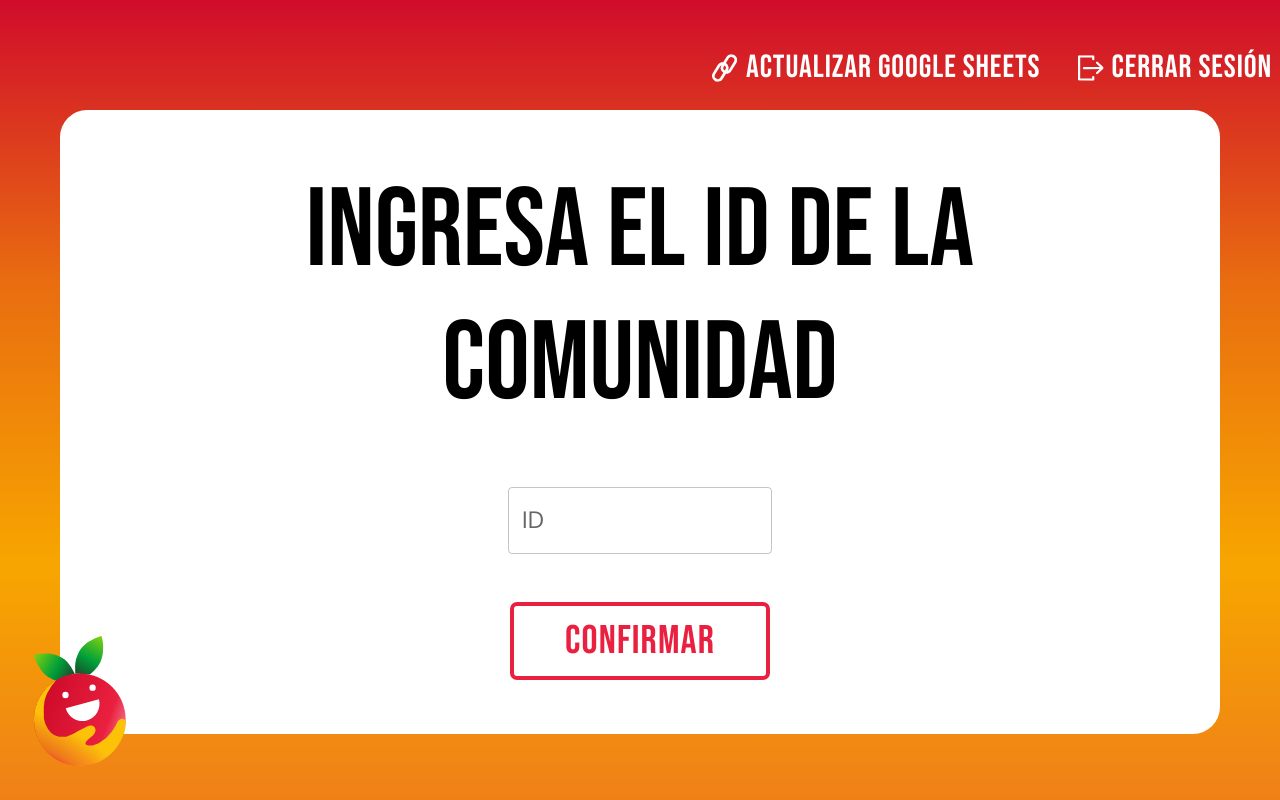
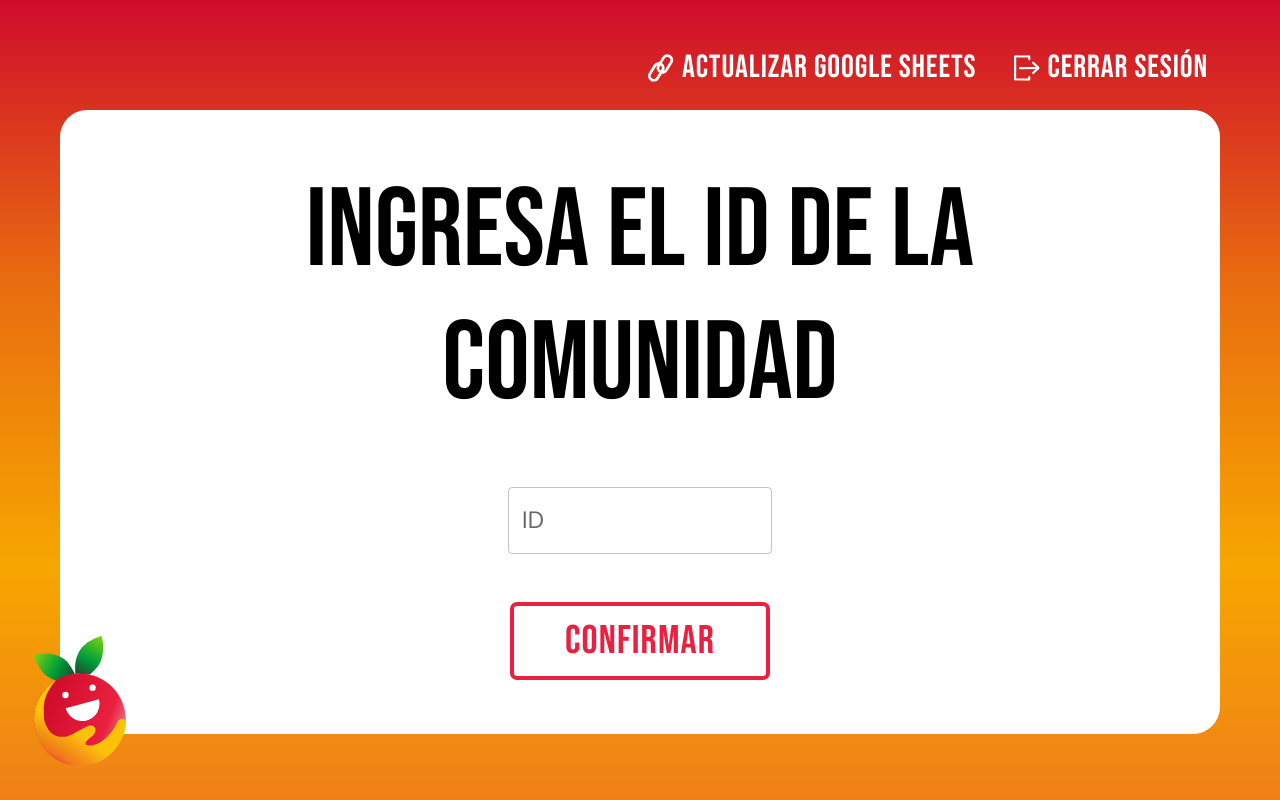
Before and after one commit to mflamenco/sistema-BAMX, a React (Create React App) app: page /registrar-comunidad in a window 1280 px wide. Built offline with nearby package versions, Linux system fonts and the light colour scheme; sample sign-in values are in the browser's storage; what @fluentui/react would draw is missing.

Commit message:
style button bar fix

```diff
--- a/src/Components/RegisterCommunity/RegisterCommunity.css
+++ b/src/Components/RegisterCommunity/RegisterCommunity.css
@@ -8,11 +8,11 @@
   position: absolute;
 }
 
-.Button-container {
+.Button-container-r {
   display: flex;
   flex-direction: row;
   align-items: center;
-  width: 90vw;
+  width: 90%;
   gap: 2vw;
   justify-content: flex-end;
   padding-bottom: 1vh;
--- a/src/Components/RegisterCommunity/RegisterCommunity.tsx
+++ b/src/Components/RegisterCommunity/RegisterCommunity.tsx
@@ -251,7 +251,7 @@ function RegisterCommunity() {
   return (
     <ThemeProvider theme={theme}>
       <div className="Register-root-container" >
-        <div className="Button-container">
+        <div className="Button-container-r">
             <BarButton
             onMouseEnter={() => hoverHandler(true,1)}
             onMouseLeave={() => hoverHandler(false,1)}
```
